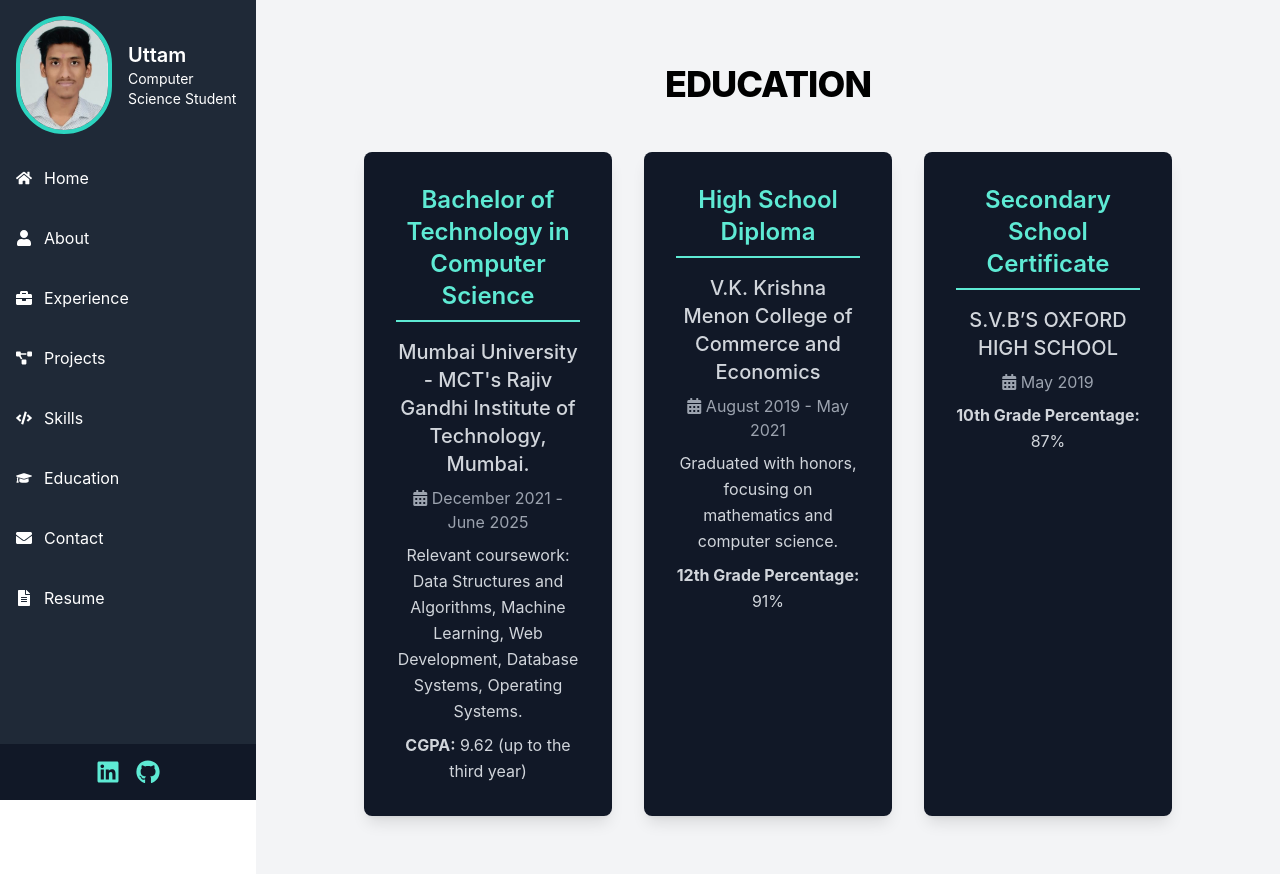
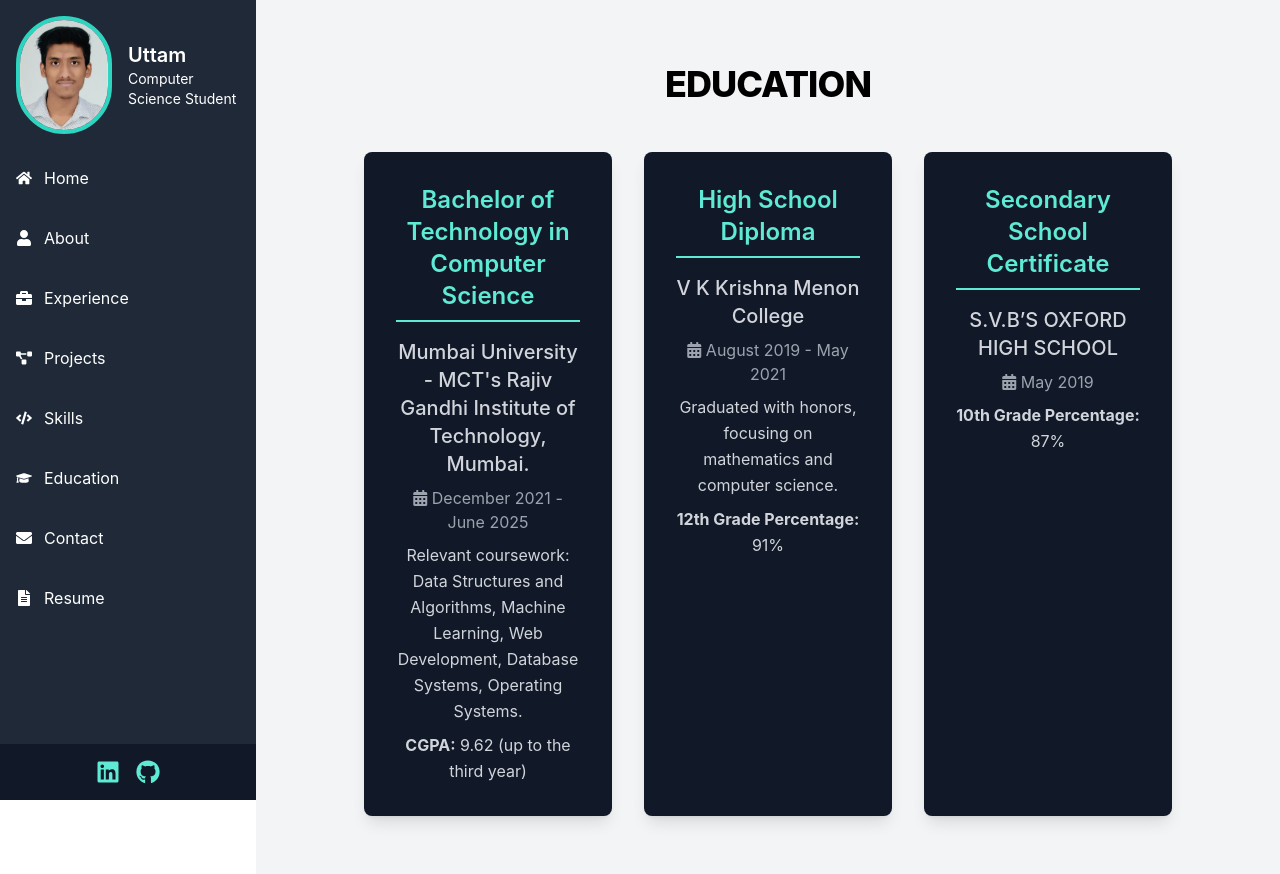
Before and after one commit to Uttam1910/stellar-portfolio-react, a React (Create React App) app: page /education in a window 1280 px wide. Shown: the top 874 px of the page. Built offline with nearby package versions, Linux system fonts and the light colour scheme.

Commit message:
corrected name error

```diff
--- a/src/pages/Education.tsx
+++ b/src/pages/Education.tsx
@@ -26,7 +26,7 @@ const Education: React.FC = () => {
               High School Diploma
             </h2>
             <h3 className="text-xl font-medium mb-2">
-              V.K. Krishna Menon College of Commerce and Economics
+            V K Krishna Menon College
             </h3>
             <p className="text-gray-400"><i className="fas fa-calendar-alt"></i> August 2019 - May 2021</p>
             <p className="text-base leading-relaxed mt-2">
```
